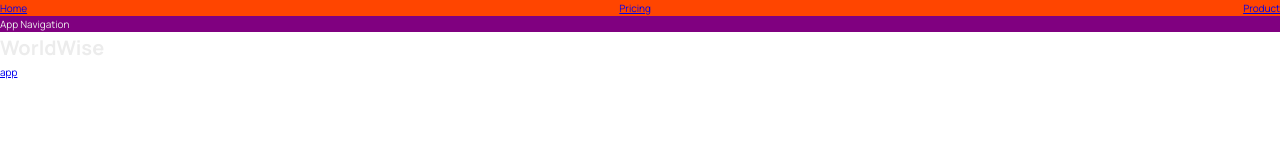
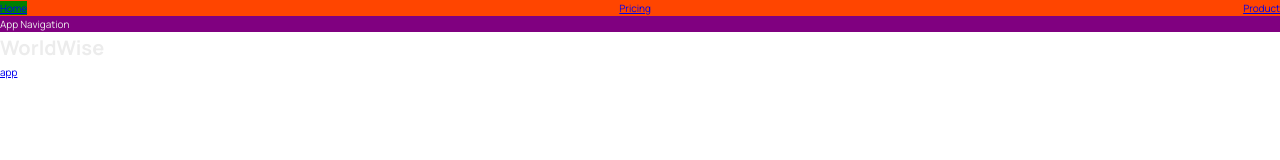
Before and after one commit to Ismailakca/worldwise, a React (Vite) app: page / in a window 1280 px wide. Shown: the top 160 px of the page. Built offline with nearby package versions, Linux system fonts and the light colour scheme.

Commit message:
style: update PageNav styles to enhance active link visibility

```diff
--- a/src/components/PageNav.module.css
+++ b/src/components/PageNav.module.css
@@ -7,3 +7,7 @@
   align-items: center;
   list-style: none;
 }
+
+.nav :global(.active) {
+  background-color: green;
+}
```
